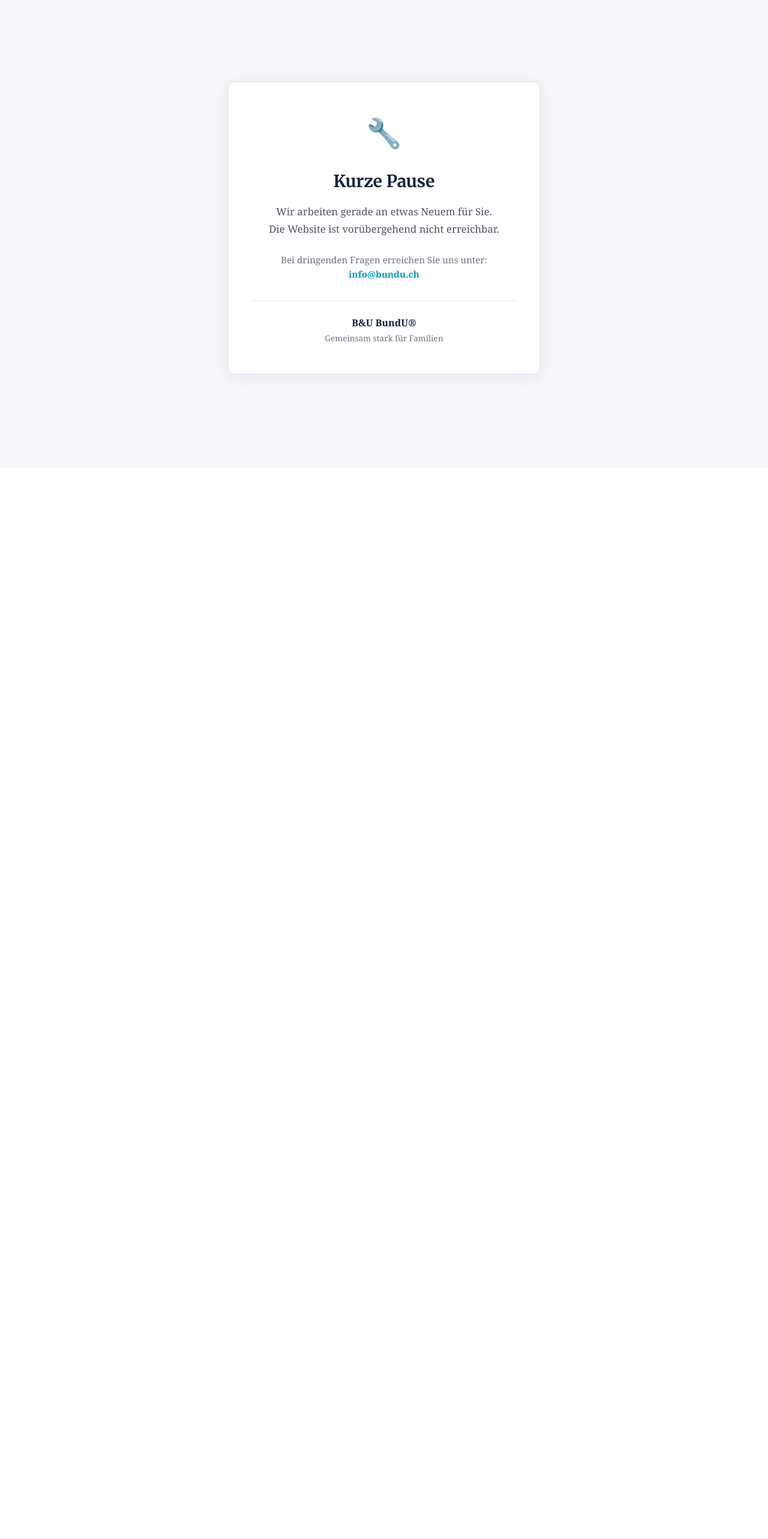
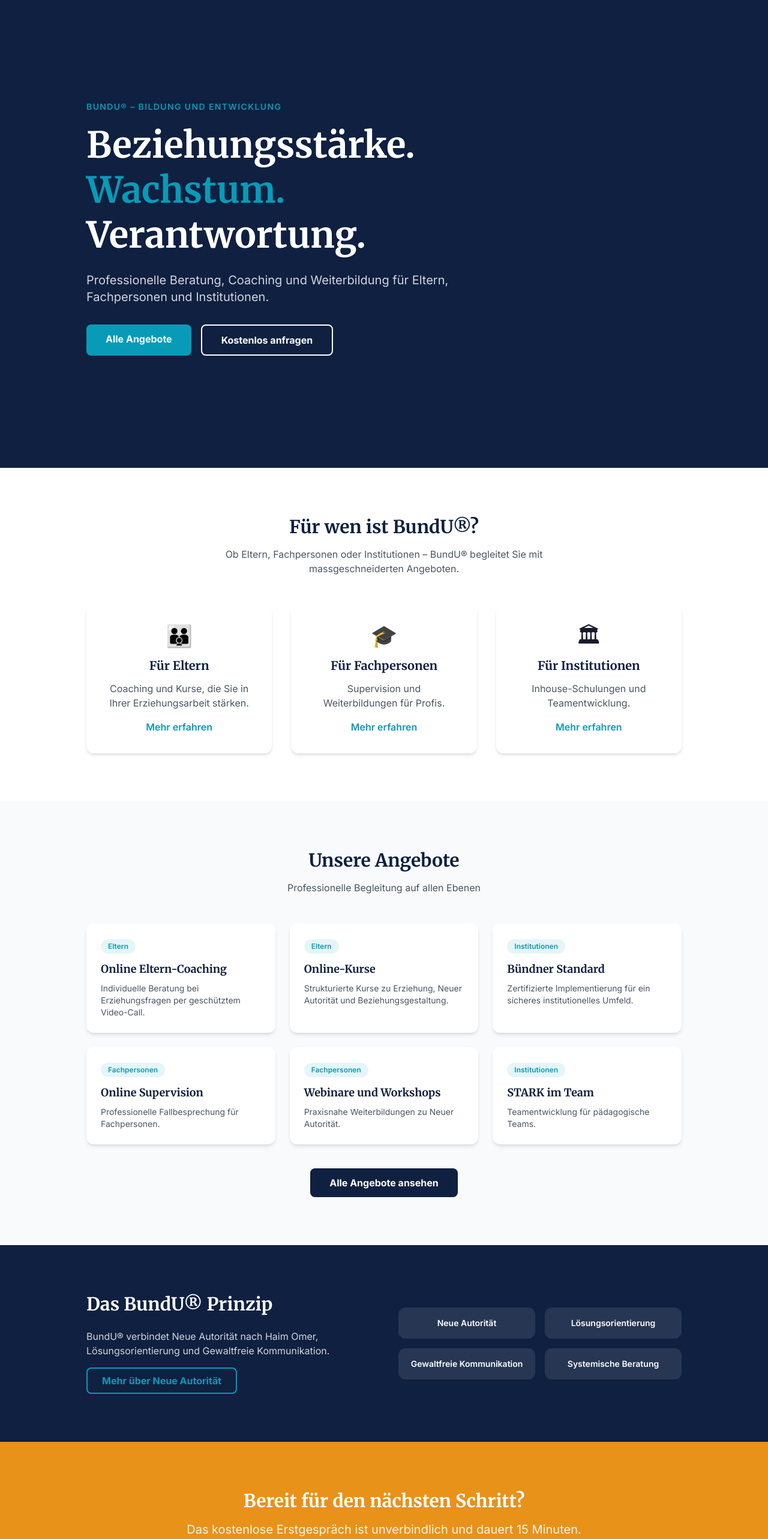
Before and after one commit to Walt6183/bundu-website, a Next.js app: page / in a window 1280 px wide. Shown: the part 20-2586 px from the top of the page at 60% size. Before the commit the page ends 800 px from the top, so only its background shows below. Built offline with nearby package versions, Linux system fonts and the light colour scheme.

Commit message:
Homepage wiederhergestellt aus Backup

```diff
--- a/app/(website)/page.tsx
+++ b/app/(website)/page.tsx
@@ -1,50 +1,114 @@
+// BACKUP 6978 chars
+import Link from 'next/link'
+
+export const revalidate = 3600
+
+const angebotePreview = [
+  { slug: 'online-eltern-coaching', title: 'Online Eltern-Coaching', subtitle: 'Individuelle Beratung bei Erziehungsfragen per geschütztem Video-Call.', zielgruppe: 'Eltern' },
+  { slug: 'online-kurse', title: 'Online-Kurse', subtitle: 'Strukturierte Kurse zu Erziehung, Neuer Autorität und Beziehungsgestaltung.', zielgruppe: 'Eltern' },
+  { slug: 'bundner-standard-einfuhrung-und-implementierung', title: 'Bündner Standard', subtitle: 'Zertifizierte Implementierung für ein sicheres institutionelles Umfeld.', zielgruppe: 'Institutionen' },
+  { slug: 'online-supervision', title: 'Online Supervision', subtitle: 'Professionelle Fallbesprechung für Fachpersonen.', zielgruppe: 'Fachpersonen' },
+  { slug: 'webinare-workshops', title: 'Webinare und Workshops', subtitle: 'Praxisnahe Weiterbildungen zu Neuer Autorität.', zielgruppe: 'Fachpersonen' },
+  { slug: 'stark-im-team', title: 'STARK im Team', subtitle: 'Teamentwicklung für pädagogische Teams.', zielgruppe: 'Institutionen' },
+]
+
 export default function HomePage() {
   return (
-    <main
-      style={{
-        minHeight: '100vh',
-        display: 'flex',
-        flexDirection: 'column',
-        alignItems: 'center',
-        justifyContent: 'center',
-        backgroundColor: '#f5f7fa',
-        fontFamily: 'Georgia, serif',
-        padding: '2rem',
-        textAlign: 'center',
-      }}
-    >
-      <div
-        style={{
-          maxWidth: '520px',
-          backgroundColor: 'white',
-          borderRadius: '12px',
-          padding: '3rem 2.5rem',
-          boxShadow: '0 4px 24px rgba(15,32,64,0.08)',
-          border: '1px solid #e5e7eb',
-        }}
-      >
-        <div style={{ fontSize: '3rem', marginBottom: '1.5rem' }}>🔧</div>
-        <h1 style={{ color: '#0F2040', fontSize: '1.75rem', fontWeight: 700, marginBottom: '1rem' }}>
-          Kurze Pause
-        </h1>
-        <p style={{ color: '#4b5563', fontSize: '1.05rem', lineHeight: 1.7, marginBottom: '1.5rem' }}>
-          Wir arbeiten gerade an etwas Neuem für Sie.
-          <br />
-          Die Website ist vorübergehend nicht erreichbar.
-        </p>
-        <p style={{ color: '#6b7280', fontSize: '0.95rem', lineHeight: 1.6, marginBottom: '2rem' }}>
-          Bei dringenden Fragen erreichen Sie uns unter:{' '}
-          <a href="mailto:info@bundu.ch" style={{ color: '#079BB8', textDecoration: 'none', fontWeight: 600 }}>
-            info@bundu.ch
-          </a>
-        </p>
-        <div style={{ borderTop: '1px solid #e5e7eb', paddingTop: '1.5rem' }}>
-          <p style={{ color: '#0F2040', fontWeight: 700, fontSize: '1rem', margin: 0 }}>B&U BundU®</p>
-          <p style={{ color: '#6b7280', fontSize: '0.85rem', margin: '0.25rem 0 0' }}>
-            Gemeinsam stark für Familien
+    <>
+      <section className="bg-navy text-white py-24 min-h-screen flex items-center">
+        <div className="container mx-auto px-4 max-w-5xl">
+          <p className="text-teal font-semibold tracking-widest uppercase text-sm mb-4">BundU® – Bildung und Entwicklung</p>
+          <h1 className="text-4xl md:text-6xl font-bold mb-6 leading-tight">
+            Beziehungsstärke.<br />
+            <span className="text-teal">Wachstum.</span><br />
+            Verantwortung.
+          </h1>
+          <p className="text-xl text-gray-300 mb-8 max-w-2xl">
+            Professionelle Beratung, Coaching und Weiterbildung für Eltern, Fachpersonen und Institutionen.
           </p>
+          <div className="flex flex-wrap gap-4">
+            <Link href="/angebote" className="bg-teal text-white font-bold px-8 py-3 rounded-lg hover:opacity-90 transition-opacity inline-block">Alle Angebote</Link>
+            <Link href="/kontakt" className="border-2 border-white text-white font-bold px-8 py-3 rounded-lg hover:bg-white hover:text-navy transition-colors inline-block">Kostenlos anfragen</Link>
+          </div>
         </div>
-      </div>
-    </main>
+      </section>
+
+      <section className="py-20 bg-white">
+        <div className="container mx-auto px-4 max-w-5xl">
+          <h2 className="text-3xl font-bold text-navy text-center mb-4">Für wen ist BundU®?</h2>
+          <p className="text-center text-gray-600 mb-12 max-w-2xl mx-auto">Ob Eltern, Fachpersonen oder Institutionen – BundU® begleitet Sie mit massgeschneiderten Angeboten.</p>
+          <div className="grid md:grid-cols-3 gap-8">
+            <div className="rounded-xl shadow-md p-8 text-center">
+              <div className="text-4xl mb-4">&#128106;</div>
+              <h3 className="text-xl font-bold text-navy mb-3">Für Eltern</h3>
+              <p className="text-gray-600 mb-4">Coaching und Kurse, die Sie in Ihrer Erziehungsarbeit stärken.</p>
+              <Link href="/fuer-eltern" className="text-teal font-semibold hover:underline">Mehr erfahren</Link>
+            </div>
+            <div className="rounded-xl shadow-md p-8 text-center">
+              <div className="text-4xl mb-4">&#127891;</div>
+              <h3 className="text-xl font-bold text-navy mb-3">Für Fachpersonen</h3>
+              <p className="text-gray-600 mb-4">Supervision und Weiterbildungen für Profis.</p>
+              <Link href="/fuer-fachpersonen" className="text-teal font-semibold hover:underline">Mehr erfahren</Link>
+            </div>
+            <div className="rounded-xl shadow-md p-8 text-center">
+              <div className="text-4xl mb-4">&#127963;</div>
+              <h3 className="text-xl font-bold text-navy mb-3">Für Institutionen</h3>
+              <p className="text-gray-600 mb-4">Inhouse-Schulungen und Teamentwicklung.</p>
+              <Link href="/fuer-institutionen" className="text-teal font-semibold hover:underline">Mehr erfahren</Link>
+            </div>
+          </div>
+        </div>
+      </section>
+
+      <section className="py-20 bg-gray-50">
+        <div className="container mx-auto px-4 max-w-5xl">
+          <h2 className="text-3xl font-bold text-navy text-center mb-4">Unsere Angebote</h2>
+          <p className="text-center text-gray-600 mb-12">Professionelle Begleitung auf allen Ebenen</p>
+          <div className="grid md:grid-cols-3 gap-6">
+            {angebotePreview.map((a) => (
+              <Link key={a.slug} href={"/angebote/" + a.slug} className="rounded-xl shadow-md p-6 bg-white hover:shadow-lg transition-shadow block">
+                <span className="inline-block bg-teal/10 text-teal text-xs font-semibold px-3 py-1 rounded-full mb-3">{a.zielgruppe}</span>
+                <h3 className="text-lg font-bold text-navy mb-2">{a.title}</h3>
+                <p className="text-gray-600 text-sm">{a.subtitle}</p>
+              </Link>
+            ))}
+          </div>
+          <div className="text-center mt-10">
+            <Link href="/angebote" className="bg-navy text-white font-bold px-8 py-3 rounded-lg hover:opacity-90 transition-opacity inline-block">Alle Angebote ansehen</Link>
+          </div>
+        </div>
+      </section>
+
+      <section className="py-20 bg-navy text-white">
+        <div className="container mx-auto px-4 max-w-5xl">
+          <div className="grid md:grid-cols-2 gap-12 items-center">
+            <div>
+              <h2 className="text-3xl font-bold mb-6">Das BundU® Prinzip</h2>
+              <p className="text-gray-300 mb-4">
+                BundU® verbindet Neue Autorität nach Haim Omer, Lösungsorientierung und Gewaltfreie Kommunikation.
+              </p>
+              <Link href="/themen/neue-autoritaet" className="border-2 border-teal text-teal font-bold px-6 py-2 rounded-lg hover:bg-teal hover:text-white transition-colors inline-block">Mehr über Neue Autorität</Link>
+            </div>
+            <div className="grid grid-cols-2 gap-4">
+              {["Neue Autorität", "Lösungsorientierung", "Gewaltfreie Kommunikation", "Systemische Beratung"].map((t) => (
+                <div key={t} className="bg-white/10 rounded-xl p-4 text-center">
+                  <p className="font-semibold text-sm">{t}</p>
+                </div>
+              ))}
+            </div>
+          </div>
+        </div>
+      </section>
+
+      <section className="py-20 bg-amber text-white text-center">
+        <div className="container mx-auto px-4 max-w-3xl">
+          <h2 className="text-3xl font-bold mb-4">Bereit für den nächsten Schritt?</h2>
+          <p className="text-xl mb-8 opacity-90">Das kostenlose Erstgespräch ist unverbindlich und dauert 15 Minuten.</p>
+          <Link href="/kontakt" className="bg-white text-amber font-bold px-8 py-3 rounded-lg hover:bg-gray-100 transition-colors inline-block">
+            Jetzt kostenlos Erstgespräch buchen
+          </Link>
+        </div>
+      </section>
+    </>
   )
 }
```
